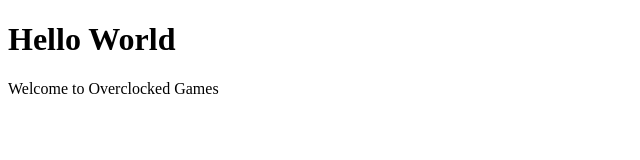
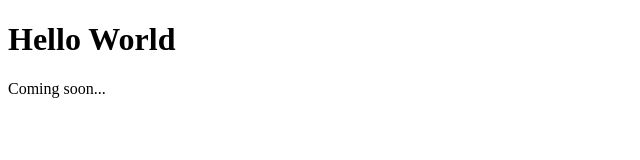
Before and after one commit to OverclockedGames/overclockedgames.github.io, a plain HTML site: page index.html in a window 1280 px wide. Shown: the whole page, without its empty margins (0-640 px from the left). Drawn offline with Linux system fonts and the light colour scheme.

Commit message:
Update index.html

```diff
--- a/index.html
+++ b/index.html
@@ -3,7 +3,7 @@
 
 <body>
   <h1>Hello World</h1>
-  <p>Welcome to Overclocked Games</p>
+  <p>Coming soon...</p>
 </body>
 
 </html>
```
